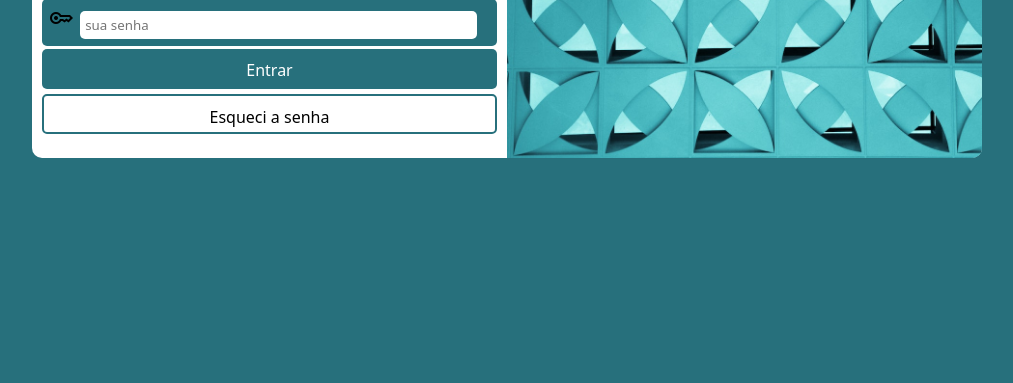
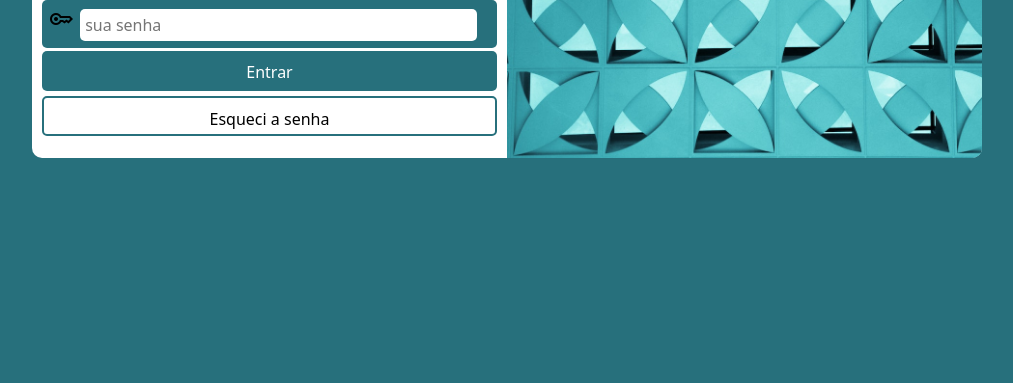
Before and after one commit to LeilaneTurini/projeto-login, a plain HTML site: page index.html in a window 1280 px wide. Shown: the part 417-800 px from the top of the page, without its empty margins (133-1146 px from the left). Drawn offline with nearby package versions, Linux system fonts and the light colour scheme.

Commit message:
Update style.css

```diff
--- a/estilos/style.css
+++ b/estilos/style.css
@@ -78,12 +78,13 @@ form>div#dado1,
 
 form>div#dado1>input#ilogin,
 input#isenha {
+   font-size: 1em;
     margin-left: 3px;
     padding: 5px;
     border-radius: 5px;
     border: none;
-    width: 230px;
-    height: 80%;
+    width: 85%;
+
 }
 
 form>input[type=submit] {
```
